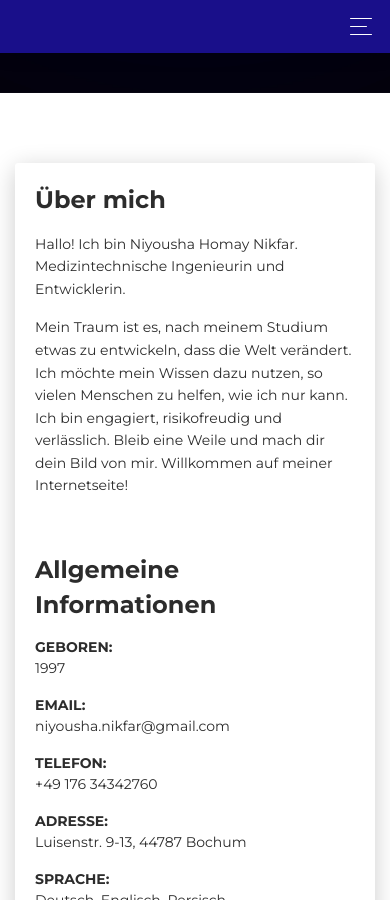
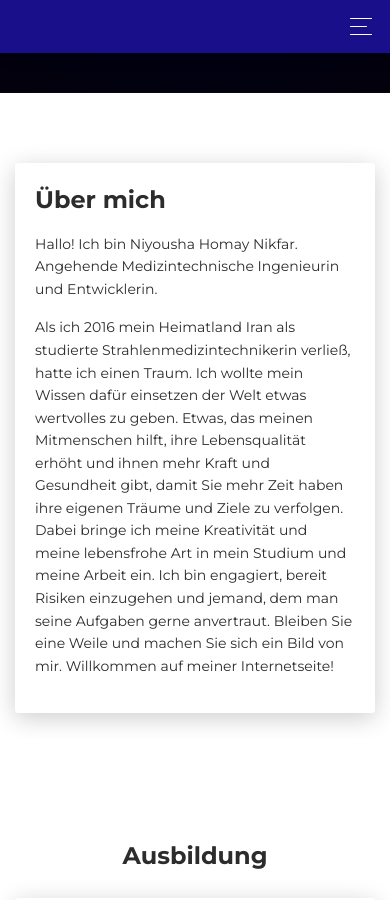
Before and after one commit to Niyoushaaa/Tura92.github.io, a Jekyll site: the page built from index.md, in a window 390 px wide and 900 px high, scrolled down 807 px. Built offline with Jekyll 4.4.1, drawn with Linux system fonts in a browser that asks for light colours; nearby versions of some CDN libraries; some of the changed text lies outside the part shown.

Commit message:
refactor styling, change structure and texts

```diff
--- a/index.md
+++ b/index.md
@@ -18,7 +18,8 @@
               <li class="nav-item"><a class="nav-link smooth-scroll" href="#about">Über Mich</a></li>
               <li class="nav-item"><a class="nav-link smooth-scroll" href="#education">Ausbildung</a></li>
               <li class="nav-item"><a class="nav-link smooth-scroll" href="#skill">Skills</a></li>
-              <li class="nav-item"><a class="nav-link smooth-scroll" href="#experience">Nebentätigkeiten</a></li>
+              <li class="nav-item"><a class="nav-link smooth-scroll" href="#experience">Nebenjobs</a></li>
+              <li class="nav-item"><a class="nav-link smooth-scroll" href="#voluntary">Ehrenamt</a></li>
               <li class="nav-item"><a class="nav-link smooth-scroll" href="#hobbies">Hobbies</a></li>
               <li class="nav-item"><a class="nav-link smooth-scroll" href="#contact">Kontakt</a></li>
               <!--  TODO: Seite übersetzen
@@ -60,38 +61,12 @@
         <div class="container">
           <div class="card" data-aos="fade-up" data-aos-offset="10">
             <div class="row">
-              <div class="col-lg-6 col-md-12">
+              <div class="col-lg-12 col-md-12">
                 <div class="card-body">
                   <div class="h4 mt-0 title">Über mich</div>
-                  <p>Hallo! Ich bin Niyousha Homay Nikfar. Medizintechnische Ingenieurin und Entwicklerin.</p>
-                  <p>Mein Traum ist es, nach meinem Studium etwas zu entwickeln, dass die Welt verändert. Ich möchte mein
-                  Wissen dazu nutzen, so vielen Menschen zu helfen, wie ich nur kann. Ich bin engagiert, risikofreudig und verlässlich.
-                  Bleib eine Weile und mach dir dein Bild von mir. Willkommen auf meiner Internetseite!</p>
-                </div>
-              </div>
-              <div class="col-lg-6 col-md-12">
-                <div class="card-body">
-                  <div class="h4 mt-0 title">Allgemeine Informationen</div>
-                  <div class="row">
-                    <div class="col-sm-4"><strong class="text-uppercase">Geboren:</strong></div>
-                    <div class="col-sm-8">1997</div>
-                  </div>
-                  <div class="row mt-3">
-                    <div class="col-sm-4"><strong class="text-uppercase">Email:</strong></div>
-                    <div class="col-sm-8">niyousha.nikfar@gmail.com</div>
-                  </div>
-                  <div class="row mt-3">
-                    <div class="col-sm-4"><strong class="text-uppercase">Telefon:</strong></div>
-                    <div class="col-sm-8">+49 176 34342760</div>
-                  </div>
-                  <div class="row mt-3">
-                    <div class="col-sm-4"><strong class="text-uppercase">Adresse:</strong></div>
-                    <div class="col-sm-8">Luisenstr. 9-13, 44787 Bochum</div>
-                  </div>
-                  <div class="row mt-3">
-                    <div class="col-sm-4"><strong class="text-uppercase">Sprache:</strong></div>
-                    <div class="col-sm-8">Deutsch, Englisch, Persisch</div>
-                  </div>
+                  <p>Hallo! Ich bin Niyousha Homay Nikfar. Angehende Medizintechnische Ingenieurin und Entwicklerin.</p>
+                  <p>Als ich 2016 mein Heimatland Iran als studierte Strahlenmedizintechnikerin verließ, hatte ich einen Traum. Ich wollte mein Wissen dafür einsetzen der Welt etwas wertvolles zu geben. Etwas, das meinen Mitmenschen hilft, ihre Lebensqualität erhöht und ihnen mehr Kraft und Gesundheit gibt, damit Sie mehr Zeit haben ihre eigenen Träume und Ziele zu verfolgen. Dabei bringe ich meine Kreativität und meine lebensfrohe Art in mein Studium und meine Arbeit ein. Ich bin engagiert, bereit Risiken einzugehen und jemand, dem man seine Aufgaben gerne anvertraut.
+                  Bleiben Sie eine Weile und machen Sie sich ein Bild von mir. Willkommen auf meiner Internetseite!</p>
                 </div>
               </div>
             </div>
@@ -130,7 +105,7 @@
                 <div class="card-body">
                   <div class="h5">Bachelor of Science in Elektrotechnik</div>
                   <p class="category">Universität Duisburg-Essen</p>
-                  <p>Dieses Studium diente in erster Linie zur Überbrückung, da ich noch nicht die Möglichkeit hatte mein Wunschstudium zu beginnen. Ich habe die Zeit dort jedoch genutzt, um mein Wissen in den Bereichen der Elektrotechnik und technischen Informatik auszubauen, welche auch Bestandteil meines jetzigen Studiums sind.</p>
+                  <p>Ich hatte den großen Wunsch, in Deutschland an meine Kompetenzen und Interessen an den Inhalten aus meinem Studium der Strahlenmedizintechnik anzuknüpfen. Die Möglichkeit, mein Wunschstudium zu beginnen, hatte ich nicht auf Anhieb. Ich wollte jedoch auch gerne im Thema bleiben und meinem Ziel näherkommen. Dieses Studium diente folglich in erster Linie der Studienvorbereitung. Ich nutzte dort meine Zeit, um mich auf mein Wunschstudienfach vorzubereiten, und mein Wissen in den Bereichen der Elektrotechnik und technischen Informatik auszubauen, welche Bestandteil meines jetzigen Studiums sind.</p>
                 </div>
               </div>
             </div>
@@ -146,7 +121,7 @@
               <div class="col-md-9" data-aos="fade-left" data-aos-offset="50" data-aos-duration="500">
                 <div class="card-body">
                   <div class="h5">Studium der Strahlenmedizintechnik</div>
-                  <p class="category">Universität Azad Lahijan</p>
+                  <p class="category">Universität Azad Lahijan, Iran</p>
                   <p>Nach meinem Abitur habe ich das Studium der Strahlenmedizintechnik aufgenommen und in Regelstudienzeit absolviert. Hier habe ich erste Einblicke in die Welt der medizinischen Technik bekommen. Schwerpunkte dort waren medizinische Grundlagen, wie Physiologie, Anatomie, Biologie und Biochemie, sowie Nuklearwissenschaften und -technologien, Werkstofflehre, Thermodynamik und statistische Mechanik.</p>
                 </div>
               </div>
@@ -205,7 +180,7 @@
       </div>
       <div class="section" id="experience">
         <div class="container cc-experience">
-          <div class="h4 text-center mb-4 title">Nebentätigkeiten</div>
+          <div class="h4 text-center mb-4 title">Nebenjobs</div>
           <div class="card">
             <div class="row">
               <div class="col-md-3 bg-primary" data-aos="fade-right" data-aos-offset="50" data-aos-duration="500">
@@ -216,8 +191,8 @@
               </div>
               <div class="col-md-9" data-aos="fade-left" data-aos-offset="50" data-aos-duration="500">
                 <div class="card-body">
-                  <div class="h5">Nebenjob</div>
-                  <p>Zurzeit arbeite ich bei der deutschen Post und Postbank. Meine Tätigkeiten dort umfassen einfache Kassenaufgaben, Kundenberatung und Inventuren aber auch die gelegentliche Leitung der Filiale. Um mehr Verantwortung übernehmen zu können habe ich außerdem noch das silberne Kompetenz-Zertifikat erlangt.</p>
+                  <div class="h5">Mitarbeiterin</div>
+                  <p>Zurzeit arbeite ich bei der deutschen Post und Postbank. Meine Tätigkeiten dort reichen von Kassiertätigkeiten und Inventuren über Kundenberatung bis zur gelegentlichen Vertretung als Filialleiterin.  Um mehr Verantwortung übernehmen zu können, habe ich außerdem noch das silberne Kompetenz-Zertifikat erlangt.</p>
                 </div>
               </div>
             </div>
@@ -242,30 +217,35 @@
             <div class="row">
               <div class="col-md-3 bg-primary" data-aos="fade-right" data-aos-offset="50" data-aos-duration="500">
                 <div class="card-body cc-experience-header">
+                  <p>2014 - 2015</p>
+                  <div class="h5">Pischraft Schule, Iran</div>
+                </div>
+              </div>
+              <div class="col-md-9" data-aos="fade-left" data-aos-offset="50" data-aos-duration="500">
+                <div class="card-body">
+                  <div class="h5">Aushilfe</div>
+                  <p>Während meines Studiums in Strahlenmedizintechnik habe ich erste Erfahrungen im Arbeitsalltag als Aushilfe im Büro sammeln können. Zu meinem Alltag dort gehörte das Organisieren der Schuldaten am Computer und Unterstützung bei der Vorbereitung der Prüfungen und Veranstaltungen.</p>
+                </div>
+              </div>
+            </div>
+          </div>
+        </div>
+      </div>
+      <div class="section" id="voluntary">
+        <div class="container cc-experience">
+          <div class="h4 text-center mb-4 title">Ehrenamt</div>
+          <div class="card">
+            <div class="row">
+              <div class="col-md-3 bg-primary" data-aos="fade-right" data-aos-offset="50" data-aos-duration="500">
+                <div class="card-body cc-experience-header">
                   <p>2019 - Heute</p>
                   <div class="h5">FH Dortmund</div>
                 </div>
               </div>
               <div class="col-md-9" data-aos="fade-left" data-aos-offset="50" data-aos-duration="500">
                 <div class="card-body">
-                  <div class="h5">Ehrenamtlich</div>
-                  <p>Neben meinem Studium Interessiere ich mich auch für Hochschulpolitik und das Organisieren studentischer Projekte. Deshalb bin ich neben meinem Studium seit 2019 im Senat meiner Hochschule und der Fachschaft meines Fachbereiches und im Frauenprojektlabor tätig.</p>
-                </div>
-              </div>
-            </div>
-          </div>
-          <div class="card">
-            <div class="row">
-              <div class="col-md-3 bg-primary" data-aos="fade-right" data-aos-offset="50" data-aos-duration="500">
-                <div class="card-body cc-experience-header">
-                  <p>2014 - 2015</p>
-                  <div class="h5">Pischraft Schule</div>
-                </div>
-              </div>
-              <div class="col-md-9" data-aos="fade-left" data-aos-offset="50" data-aos-duration="500">
-                <div class="card-body">
-                  <div class="h5">Nebenjob</div>
-                  <p>Während meines Studiums in Strahlenmedizintechnik habe ich erste Erfahrungen im Arbeitsalltag als Aushilfe im Büro sammeln können. Zu meinem Alltag dort gehörte das Organisieren der Schuldaten am Computer und Unterstützung bei der Vorbereitung der Prüfungen und Veranstaltungen.</p>
+                  <div class="h5">Hochschulpolitik</div>
+                  <p>Neben meinem Studium an der Fachhochschule Dortmund interessiere ich mich auch für die dortige Hochschulpolitik und das Organisieren studentischer Projekte. Deshalb engagiere ich mich seit 2019 ehrenamtlich im Senat, in der Fachschaft meines Fachbereiches und dem Frauenprojektlabor der Fachhochschule Dortmund. </p>
                 </div>
               </div>
             </div>
@@ -349,10 +329,10 @@
                   <div class="card mb-0" data-aos="zoom-in">
                     <div class="h4 text-center title">Kontakt</div>
                     <div class="row">
-                      <div class="col-md-6">
+                      <div class="col-md-12">
                         <div class="card-body">
                           <form action="https://formspree.io/f/mzbkevqn" method="POST">
-                            <div class="p pb-3"><strong>Gerne kannst du mich kontaktieren</strong>
+                            <div class="p pb-3"><strong>Gerne können Sie mich kontaktieren</strong>
                             </div>
                             <div class="row mb-3">
                               <div class="col">
@@ -397,16 +377,6 @@
                           </form>
                         </div>
                       </div>
-                      <div class="col-md-6">
-                        <div class="card-body">
-                          <p class="mb-0"><strong>Adresse</strong></p>
-                          <p class="pb-2">Luisenstr. 9-13, 44787 Bochum</p>
-                          <p class="mb-0"><strong>Telefon</strong></p>
-                          <p class="pb-2">+49 176 34342760</p>
-                          <p class="mb-0"><strong>E-Mail</strong></p>
-                          <p>niyousha.nikfar@gmail.de</p>
-                        </div>
-                      </div>
                     </div>
                   </div>
                 </div>
--- a/styles/custom.css
+++ b/styles/custom.css
@@ -23,9 +23,8 @@
     .hobbie-image img {
         max-width: 80%
     }
-
     #fitness-image {
-      padding-top: 30px!important;
+        padding-top: 30px!important;
     }
 }
 
@@ -33,8 +32,15 @@
     .hobbie-image img {
         max-width: 50%
     }
-
     #fitness-image {
-      padding-top: 30px!important;
+        padding-top: 30px!important;
     }
 }
+
+input.form-control::placeholder {
+    color: #ababab;
+}
+
+textarea.form-control::placeholder {
+    color: #ababab;
+}
```
Also changed, not shown: other parts of index.md (+2 -2 lines), images/nnnn.jpg (deleted), images/test-bg-1.jpg (deleted), styles/main.css.
